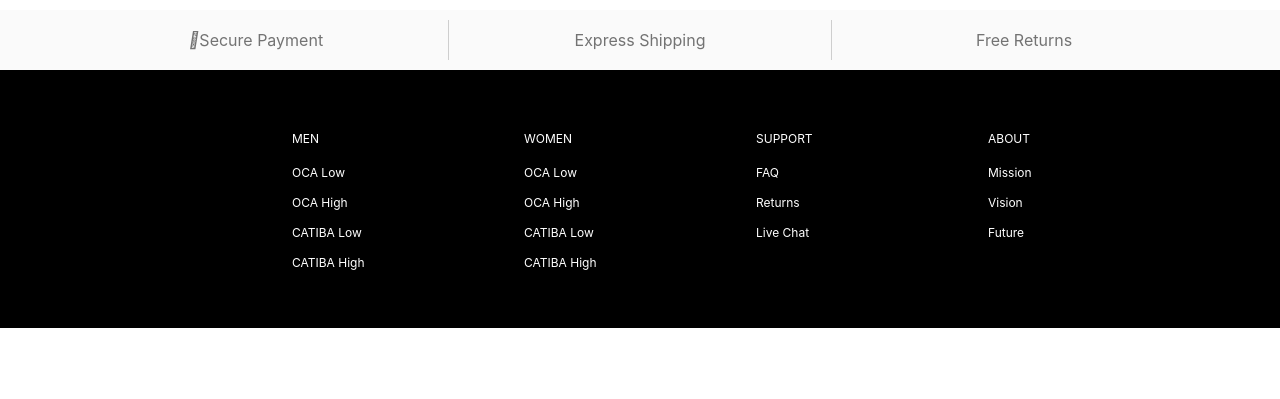
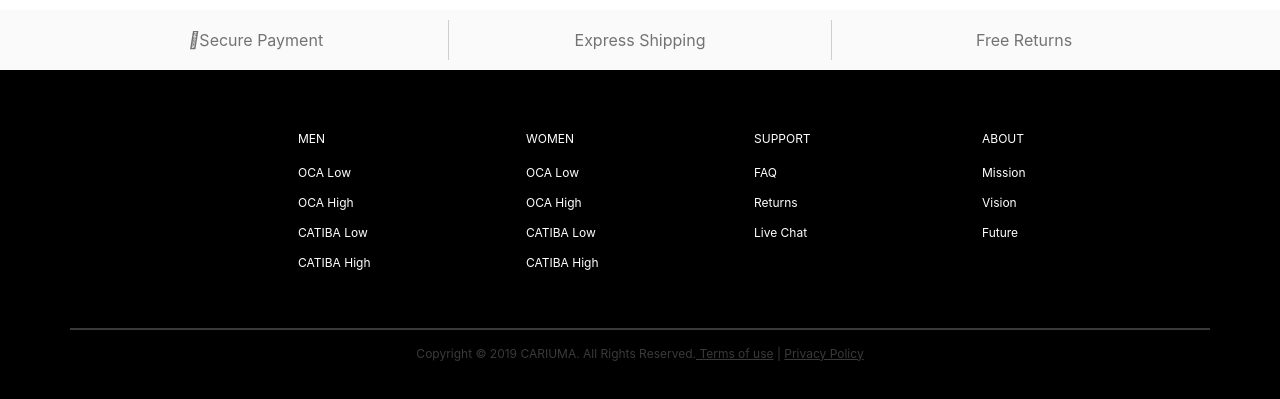
Before and after one commit to sujaymec/anatta_project, a React (Create React App) app: page / in a window 1280 px wide. Shown: the part 779-1178 px from the top of the page. Before the commit the page ends 1107 px from the top, so only its background shows below. Built offline with nearby package versions, Linux system fonts and the light colour scheme.

Commit message:
footer changes

```diff
--- a/src/App.css
+++ b/src/App.css
@@ -143,12 +143,15 @@
 
 #footer{
   background:#000;
-  padding: 50px 10px;
+  padding: 50px 20px;
 }
 
 ul.footer-list-block{color:#fff; display: block;width:20%}
 ul.footer-list-block li{display: block;font-size: 12px;line-height: 24px; cursor: pointer;}
 ul.footer-list-block li:first-child{text-transform: uppercase;line-height: 32px;}
+
+#copyright-text{color:#3a3a3a;font-size: 12px; line-height: 48px;}
+#copyright-text a{color:#3a3a3a;}
 
 @media (min-width : 1025px){
   .hide-on-desktop{display:none !important}
--- a/src/Components/Footer/Footer.js
+++ b/src/Components/Footer/Footer.js
@@ -34,6 +34,14 @@
                         <li className="">Future</li>
                     </ul>
                 </div>
+
+                <div className="container-m50" style={{marginTop:"50px"}}>
+                    <hr style={{border: "1px solid #3a3a3a"}} />
+                    <p id="copyright-text" className="text-align-center">Copyright &copy; 2019 CARIUMA. All Rights Reserved.
+                        <a href="#"> Terms of use</a> | <a href="#">Privacy Policy</a>
+                    </p>
+                </div>
+
             </div>
         )
     }
```
